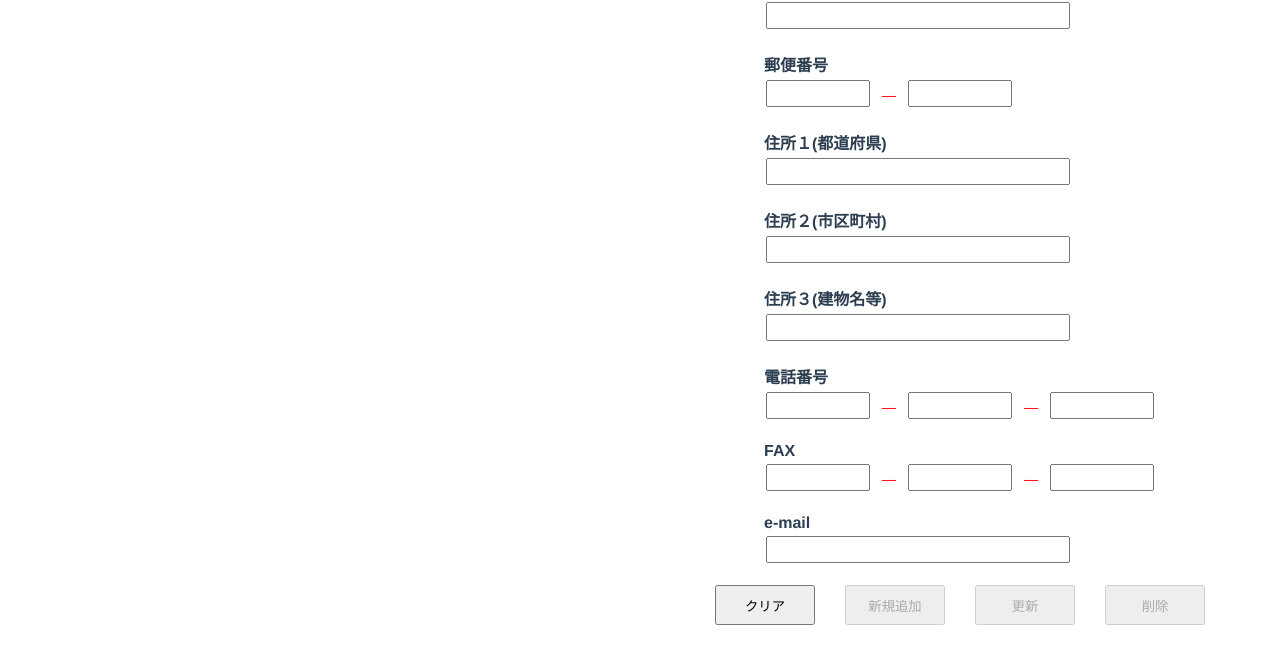
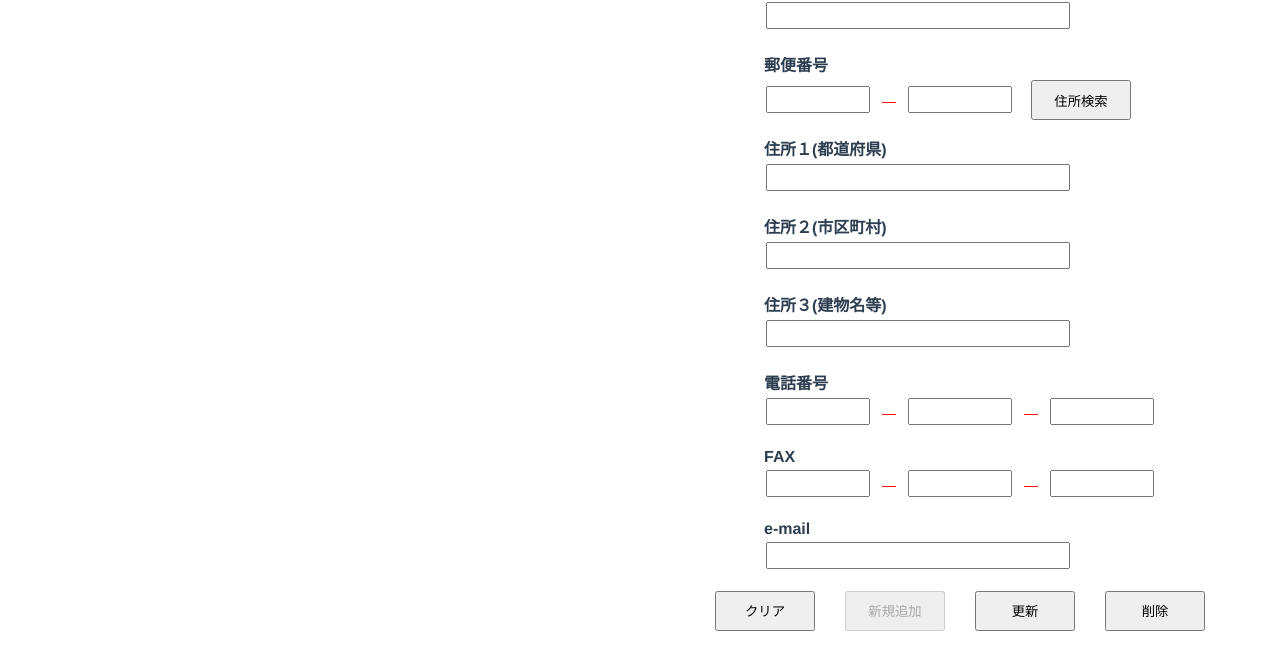
Before and after one commit to maki-kamada/UserStaffEditScreen, a Vue app: page /user in a window 1280 px wide. Shown: the part 289-952 px from the top of the page. Built offline with nearby package versions, Linux system fonts and the light colour scheme; no server answers.

Commit message:
住所検索機能の追加 (#23)
住所検索ボタンと住所検索のメソッドを追加

```diff
--- a/src/views/Staff.vue
+++ b/src/views/Staff.vue
@@ -81,6 +81,9 @@
               <td><span class="hyphen">―</span></td>
               <td>
                 <input class="numberInput" type="text" v-model="zipcode2" />
+              </td>
+              <td>
+                <button type="button" @click="zipcodeSearch">住所検索</button>
               </td>
               <td class="errMsg">
                 <span>{{ errors.zipcode }}</span>
@@ -219,6 +222,14 @@ export default {
     };
   },
   methods: {
+    zipcodeSearch() {
+      this.axios
+      .get("https://zipcloud.ibsnet.co.jp/api/search?zipcode=" + this.zipcode1 + this.zipcode2)
+      .then(res => {
+        this.prefecture = res.data.results[0].address1
+        this.city = res.data.results[0].address2 + res.data.results[0].address3
+      })
+    },
     post() {
       if(confirm("本当に新規追加しますか？")){
       var now = new Date();
--- a/src/views/User.vue
+++ b/src/views/User.vue
@@ -52,6 +52,9 @@
               <td><span class="hyphen">―</span></td>
               <td>
                 <input class="numberInput" type="text" v-model="zipcode2" />
+              </td>
+              <td>
+                <button type="button" @click="zipcodeSearch">住所検索</button>
               </td>
               <td class="errMsg">
                 <span>{{ errors.zipcode }}</span>
@@ -131,8 +134,8 @@
     <div class="register">
       <button type="button"  @click="clear">クリア</button>
       <button type="button" :disabled="isDisabled" @click="post">新規追加</button>
-      <button type="button" :disabled="editDisabled" @click="put">更新</button>
-      <button type="button" :disabled="editDisabled" @click="del">削除</button>
+      <button type="button"  @click="put">更新</button>
+      <button type="button"  @click="del">削除</button>
     </div>
     </div>
   </div>
@@ -192,8 +195,15 @@ beforeCreate() {
     };
   },
   methods: {
+    zipcodeSearch() {
+      this.axios
+      .get("https://zipcloud.ibsnet.co.jp/api/search?zipcode=" + this.zipcode1 + this.zipcode2)
+      .then(res => {
+        this.prefecture = res.data.results[0].address1
+        this.city = res.data.results[0].address2 + res.data.results[0].address3
+      })
+    },
     post() {
-      if(confirm("本当に新規追加しますか？")){
       var now = new Date();
       this.axios
         .post("/api/UserRegister/",{
@@ -221,7 +231,6 @@ beforeCreate() {
               let arr = JSON.parse(string1);
               console.log(arr);
               this.items = arr;
-              this.clear();
             })
             .catch((e) => {
               alert(e);
@@ -231,11 +240,8 @@ beforeCreate() {
           alert(e);
         });
 
-      }
-
     },
     put() {
-      if(confirm("本当に更新しますか？")){
       var now = new Date();
       this.axios
         .post(
@@ -268,7 +274,6 @@ beforeCreate() {
               let arr = JSON.parse(string1);
               console.log(arr);
               this.items = arr;
-              this.clear();
             })
             .catch((e) => {
               alert(e);
@@ -277,10 +282,8 @@ beforeCreate() {
         .catch((e) => {
           alert(e);
         });
-      }
     },
     del() {
-      if(confirm("本当に削除しますか？")){
       var now = new Date();
       this.axios
         .post(
@@ -313,7 +316,6 @@ beforeCreate() {
               let arr = JSON.parse(string1);
               console.log(arr);
               this.items = arr;
-              this.clear();
             })
             .catch((e) => {
               alert(e);
@@ -322,7 +324,6 @@ beforeCreate() {
         .catch((e) => {
           alert(e);
         });
-      }
     },
     clear() {
       this.company = "";
@@ -339,14 +340,8 @@ beforeCreate() {
       this.fax2 = "";
       this.fax3 = "";
       this.mail = "";
-      this.companyFlg = false;
-      this.zipcodeFlg = false;
-      this.prefectureFlg = false;
-      this.cityFlg = false;
-      this.telFlg = false;
-      this.mailFlg = false;
       this.clearFlg = true;
-        this.selectedUser = null;
+        this.selectedUser = [];
         this.errors = {};
         this.$nextTick(() =>{
           this.clearFlg = false
@@ -387,23 +382,10 @@ beforeCreate() {
         this.cityFlg == true &&
         this.telFlg == true &&
         this.mailFlg == true &&
-        this.selectedUser == null &&
         Object.keys(this.errors).length == 0
         ? false
         : true;
     },
-    editDisabled() {
-       return this.companyFlg == true &&
-        this.zipcodeFlg == true &&
-        this.prefectureFlg == true &&
-        this.cityFlg == true &&
-        this.telFlg == true &&
-        this.mailFlg == true &&
-        this.selectedUser != null &&
-        Object.keys(this.errors).length == 0
-        ? false
-        : true;
-    }
   },
   watch: {
     // リアルタイムでバリデーションチェックを行う
```
